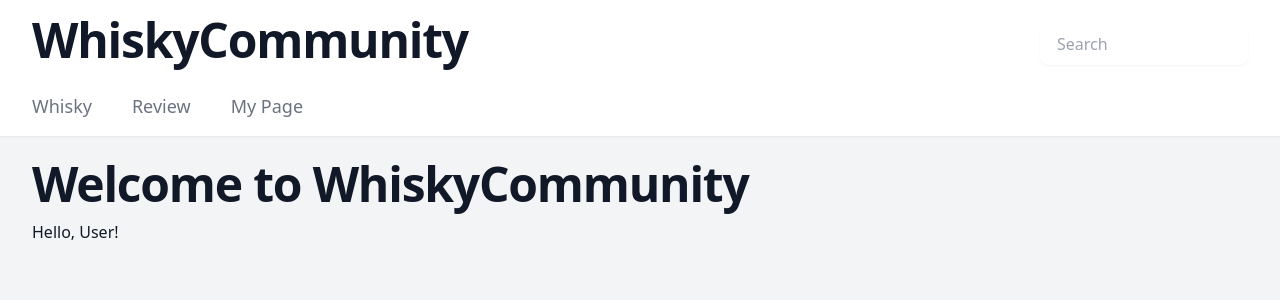
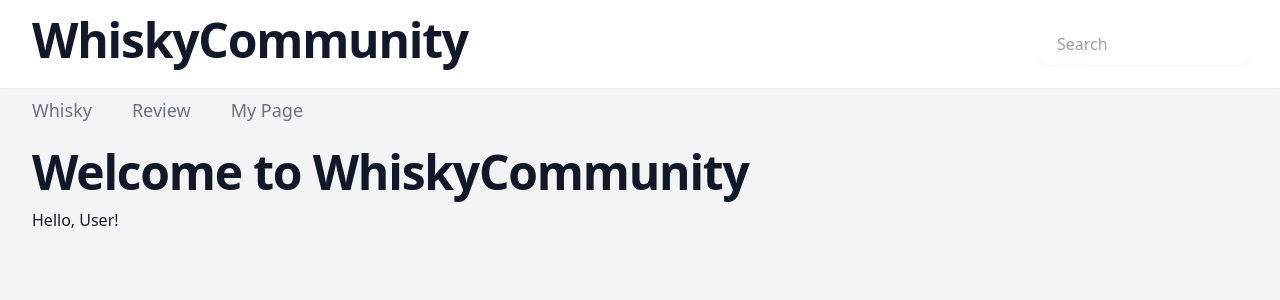
Before and after one commit to Lainari/LiquorCommunity-Laravel, a Next.js app in the folder community-app/client/: page / in a window 1280 px wide. Shown: the top 300 px of the page. Built offline with nearby package versions, Linux system fonts and the light colour scheme.

Commit message:
style : change header background color

```diff
--- a/community-app/client/src/app/layout.tsx
+++ b/community-app/client/src/app/layout.tsx
@@ -13,21 +13,21 @@
   return (
     <html>
       <body className="bg-gray-100 min-h-screen font-sans text-gray-900">
-        <header className="bg-white shadow-sm py-4">
+        <header className="bg-white shadow-sm py-4 bg-slate-300">
           <div className="max-w-7xl mx-auto px-4 sm:px-6 lg:px-8 flex items-center justify-between">
             <h1 className='text-4xl font-extrabold leading-none tracking-tight text-gray-900 md:text-5xl lg:text-5xl mb-2'><a href="/">WhiskyCommunity</a></h1>
             <div className="ml-10">
               <input className="rounded-lg border-transparent flex-1 appearance-none border border-gray-300 w-52 py-2 px-4 bg-white text-gray-700 placeholder-gray-400 shadow-sm text-base focus:outline-none focus:ring-2 focus:ring-purple-600 focus:border-transparent" type="search" placeholder="Search"/>
             </div>
           </div>
-          <div className="max-w-7xl mx-auto px-4 sm:px-6 lg:px-8 mt-5 flex justify-between items-center">
-            <nav className="flex space-x-10">
-              <a href="/whisky" className="text-lg text-gray-500 hover:text-gray-900">Whisky</a>
-              <a href="/review" className="text-lg text-gray-500 hover:text-gray-900">Review</a>
-              <a href="/mypage" className="text-lg text-gray-500 hover:text-gray-900">My Page</a>
-            </nav>
-          </div>
         </header>
+        <div className="max-w-7xl mx-auto px-4 sm:px-6 lg:px-8 mt-2 flex justify-between items-center">
+          <nav className="flex space-x-10">
+            <a href="/whisky" className="text-lg text-gray-500 hover:text-gray-900">Whisky</a>
+            <a href="/review" className="text-lg text-gray-500 hover:text-gray-900">Review</a>
+            <a href="/mypage" className="text-lg text-gray-500 hover:text-gray-900">My Page</a>
+          </nav>
+        </div>
         <main className="max-w-7xl mx-auto px-4 sm:px-6 lg:px-8 mt-6">
           {children}
         </main>
```
